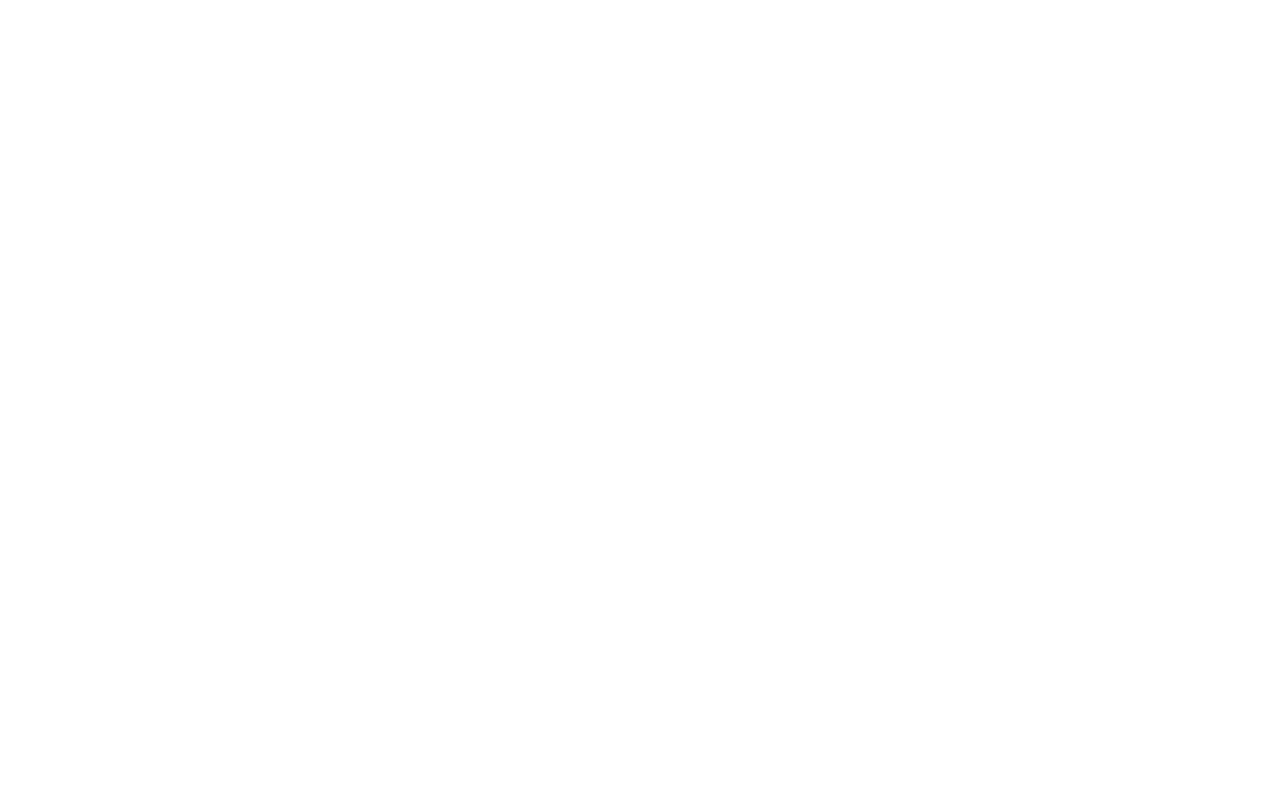
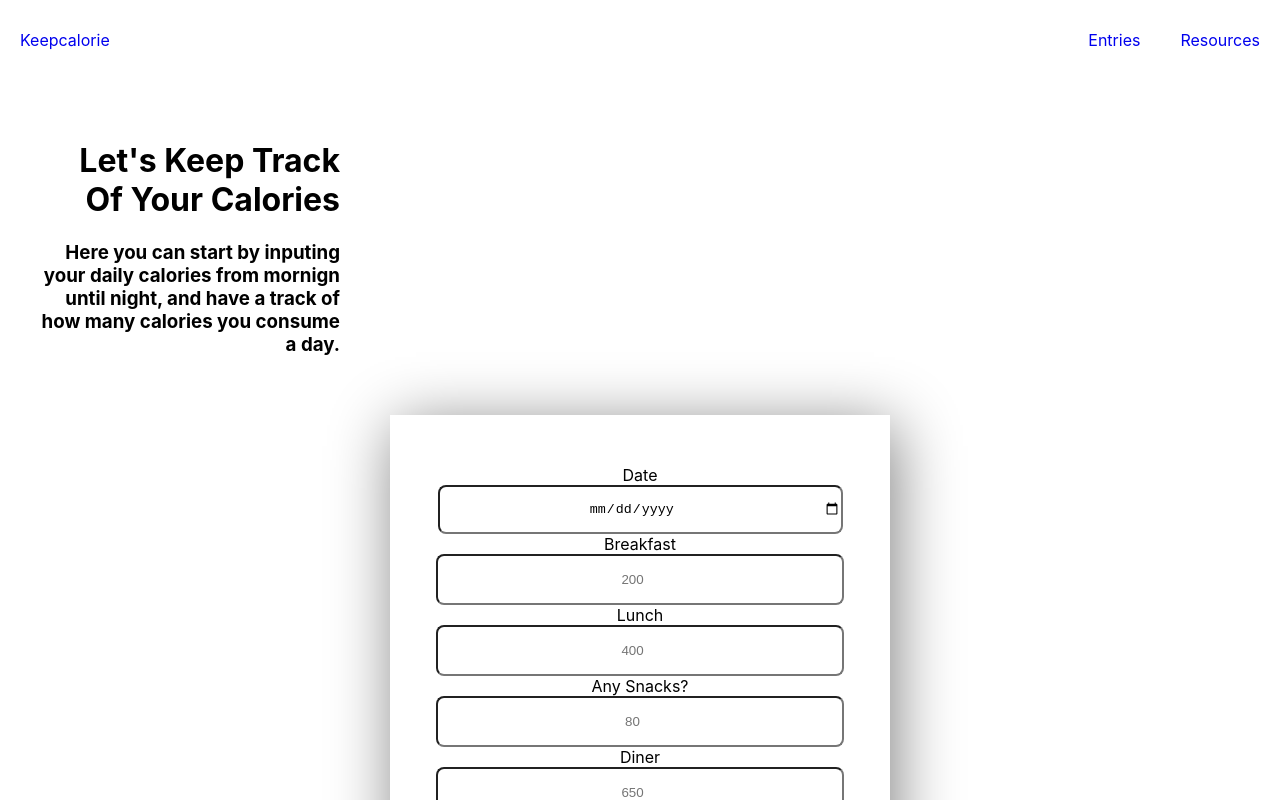
Before and after one commit to Subsono1/Keepcalorie, a React (Create React App) app: page / in a window 1280 px wide. Shown: the top 800 px of the page. Built offline with nearby package versions, Linux system fonts and the light colour scheme; no server answers.

Commit message:
initializing some css on one component, finished more coding

```diff
--- a/package.json
+++ b/package.json
@@ -11,7 +11,8 @@
     "react-dom": "^16.13.1",
     "react-router": "^5.2.0",
     "react-router-dom": "^5.2.0",
-    "react-scripts": "3.4.1"
+    "react-scripts": "3.4.1",
+    "react-switch": "^5.0.1"
   },
   "scripts": {
     "start": "react-scripts start",
--- a/src/App.css
+++ b/src/App.css
@@ -1,38 +1,24 @@
-.App {
-  text-align: center;
+header {
+  width: 100vw;
+  margin: 0;
+  padding: 0;
+}
+nav {
+  display: flex;
+  flex-direction: row;
+  justify-content: flex-end;
+
+
+}
+.brand{
+  margin-right: auto;
+
+
 }
 
-.App-logo {
-  height: 40vmin;
-  pointer-events: none;
+a {
+  margin: 20px 10px;
+  padding: 10px;
+  text-decoration: none;
+
 }
-
-@media (prefers-reduced-motion: no-preference) {
-  .App-logo {
-    animation: App-logo-spin infinite 20s linear;
-  }
-}
-
-.App-header {
-  background-color: #282c34;
-  min-height: 100vh;
-  display: flex;
-  flex-direction: column;
-  align-items: center;
-  justify-content: center;
-  font-size: calc(10px + 2vmin);
-  color: white;
-}
-
-.App-link {
-  color: #61dafb;
-}
-
-@keyframes App-logo-spin {
-  from {
-    transform: rotate(0deg);
-  }
-  to {
-    transform: rotate(360deg);
-  }
-}
--- a/src/App.js
+++ b/src/App.js
@@ -1,15 +1,48 @@
-import React from 'react';
-import { Route } from 'react-router-dom'
-import axios from 'axios'
+import React, { useEffect, useState } from "react";
+import { Route, Switch } from "react-router-dom";
+import axios from "axios";
+import Nav from "./components/Nav"
+import CreateEntry from "./components/CreateEntry"
+import "./CreateEntry.css"
 
-import './App.css';
+import "./App.css";
 
 function App() {
+  const BASE_URL =
+    "https://api.airtable.com/v0/appbIJiGm110d5tbK/Table%201?maxRecords=3&view=Grid%20view";
+
+  useEffect(() => {
+    const getCalorieRecords = async () => {
+      const response = await axios.get(BASE_URL, {
+        headers: {
+          Authorization: `Bearer ${process.env.REACT_APP_AIRTABLE_KEY}`,
+        },
+      });
+      console.log(response.data.records[0].fields);
+    };
+    getCalorieRecords();
+  }, []);
+
   return (
-    <div >
+    <div>
+      <Nav />
+      <Switch>
+        <Route path="/">
+          <CreateEntry />
+
+        </Route>
+
+
+      </Switch>
+
+
+
 
     </div>
-  );
+
+
+
+  )
 }
 
 export default App;
--- /dev/null
+++ b/src/CreateEntry.css
@@ -0,0 +1,40 @@
+.new-entry-headline {
+  display: felx;
+  text-align: right;
+  width: 300px;
+  padding: 40px;
+}
+
+.new-entry-div {
+
+
+width: 500px;
+/* height: 300px; */
+margin: 0 auto;
+
+}
+
+
+.new-entry-box {
+  box-shadow: 5px 10px 60px grey;
+  padding: 50px;
+  display: flex;
+  flex-direction: column;
+  justify-content: center;
+  align-items: center;
+
+}
+
+ input, textarea {
+  border-radius: 8px;
+  width: 400px;
+  height: 45px;
+  text-align: center;
+}
+
+textarea {
+  height: 65px;
+}
+:placeholder-shown {
+  text-align: center;
+}
--- /dev/null
+++ b/src/components/CreateEntry.js
@@ -0,0 +1,32 @@
+import React from "react";
+
+export default function CreateEntry() {
+  return (
+    <>
+      <div className="new-entry-headline">
+        <h1 >Let's Keep Track Of Your Calories</h1>
+        <h3>
+          Here you can start by inputing your daily calories from mornign until
+          night, and have a track of how many calories you consume a day.
+        </h3>
+      </div>
+
+      <div className="new-entry-div">
+        <form className="new-entry-box">
+          <label htmlFor="date">Date</label>
+          <input name="date" type="date"></input>
+          <label htmlFor="breakfast">Breakfast</label>
+          <input name="breakfast" type="number" placeholder="200" />
+          <label htmlFor="lunch">Lunch</label>
+          <input name="lunch" type="number" placeholder="400" />
+          <label htmlFor="snack">Any Snacks?</label>
+          <input name="snack" type="number" placeholder="80"></input>
+          <label htmlFor="diner">Diner</label>
+          <input name="diner" type="number" placeholder="650"></input>
+          <label htmlFor="comment">Add Comments</label>
+          <textarea name="comment" type="text" placeholder="Your Comment" />
+        </form>
+      </div>
+    </>
+  );
+}
--- /dev/null
+++ b/src/components/Nav.js
@@ -0,0 +1,17 @@
+import React from 'react'
+import { Link } from 'react-router-dom'
+
+
+export default function Nav() {
+  return (
+    <header>
+      <nav>
+
+        <Link to="/" className="brand">Keepcalorie</Link>
+        <Link to="/entries" >Entries</Link>
+        <Link to="/calculator">Resources</Link>
+      </nav>
+
+  </header>
+  )
+}
```
Also changed, not shown: 1 other file (tests, documents, lock files or other folders).
